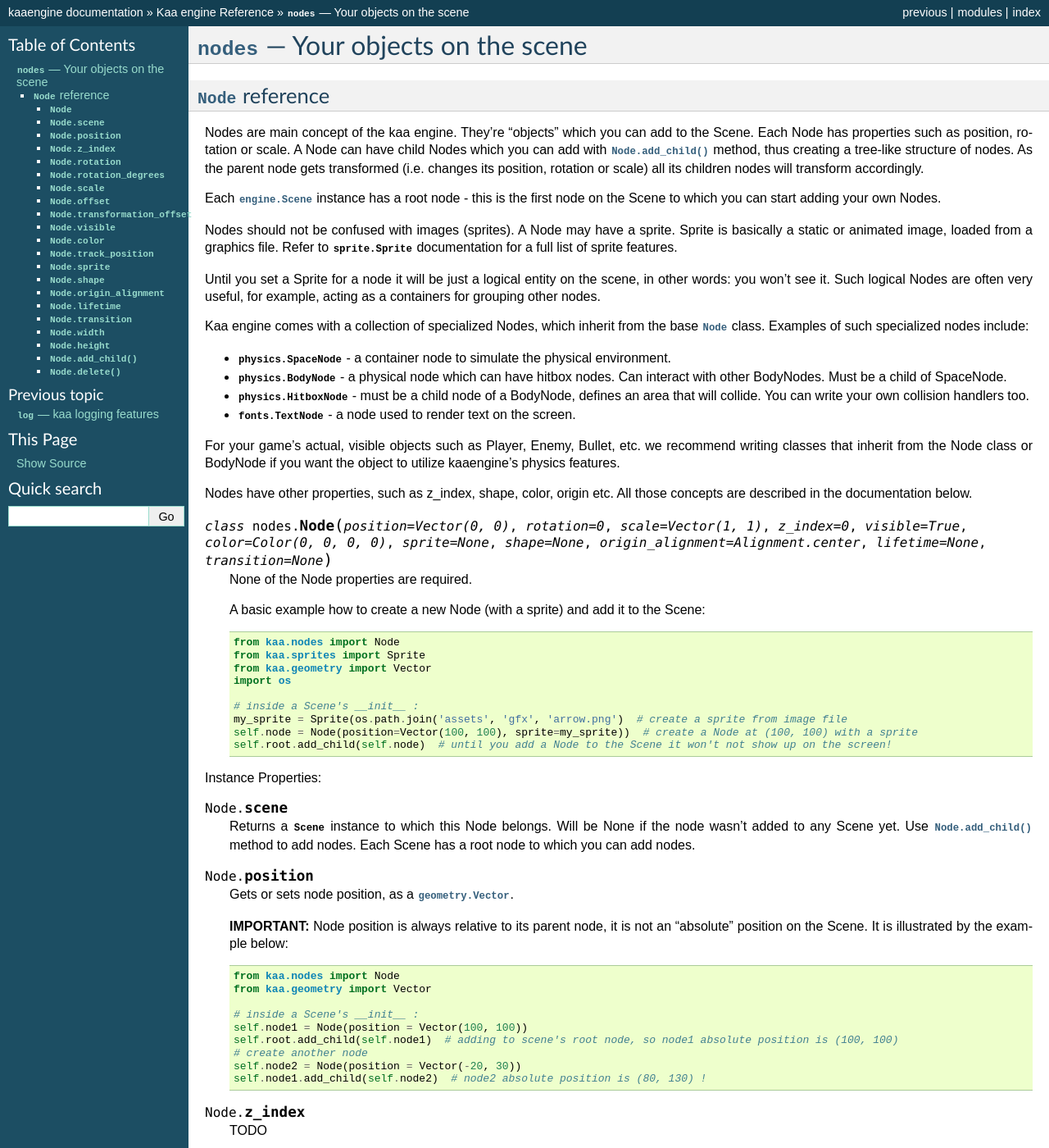
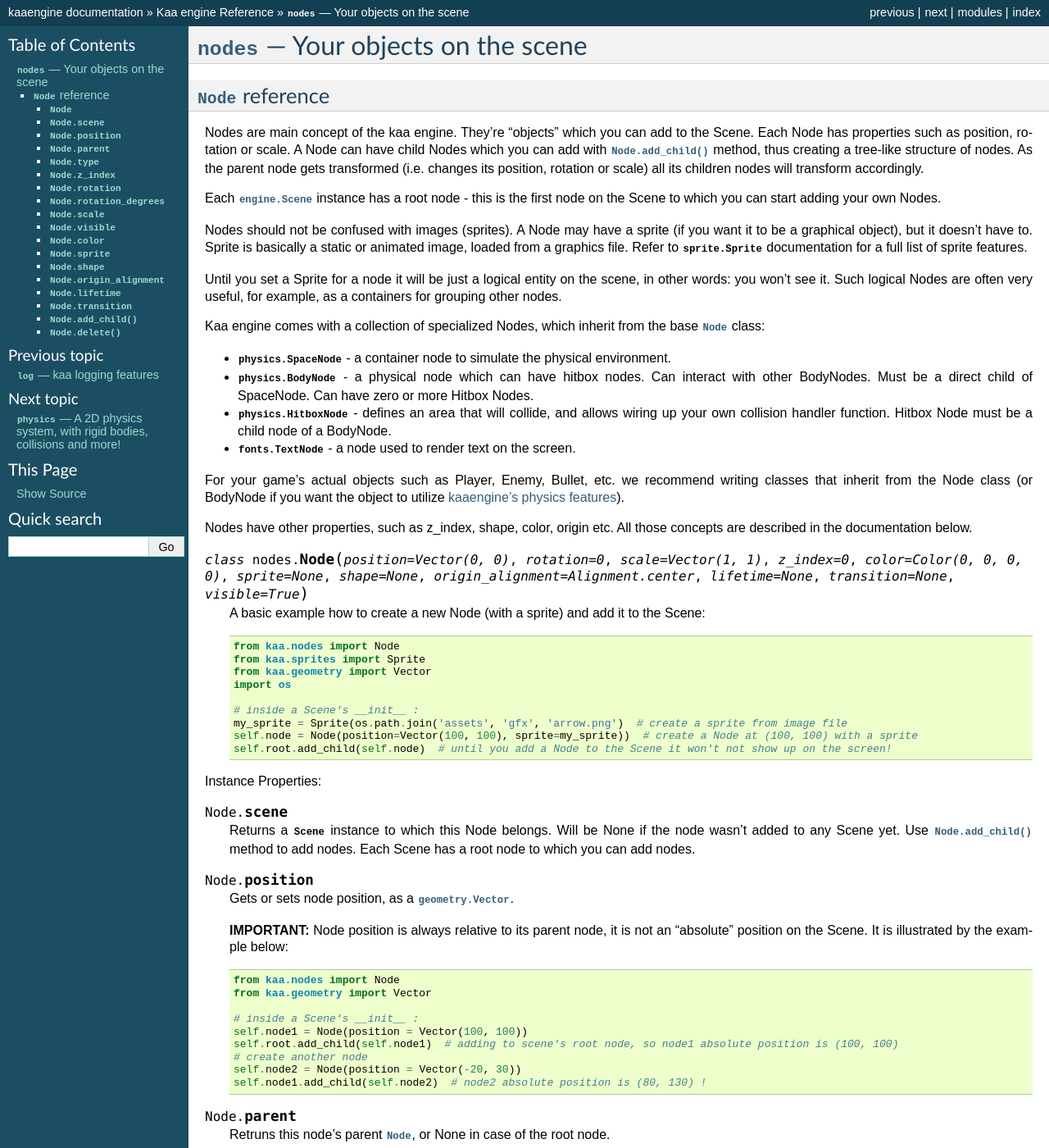
Before and after one commit to kaaengine/kaa, a Sphinx documentation site: the page built from docs/reference/nodes.rst, in a window 1280 px wide and 1400 px high. Shown: the whole window at 82% size. Built offline with Sphinx 7.4.7, drawn with Linux system fonts in a browser that asks for light colours; some of the changed text lies outside the part shown.

Commit message:
progress on nodes document

```diff
--- a/docs/reference/index.rst
+++ b/docs/reference/index.rst
@@ -12,6 +12,7 @@
     input
     log
     nodes
+    physics
 
 All kaa imports cheat sheet
 ---------------------------
--- a/docs/reference/nodes.rst
+++ b/docs/reference/nodes.rst
@@ -15,30 +15,27 @@
 Each :class:`engine.Scene` instance has a root node - this is the first node on the Scene to which you can start adding
 your own Nodes.
 
-Nodes should not be confused with images (sprites). A Node may have a sprite. Sprite is basically a static
-or animated image, loaded from a graphics file. Refer to :class:`sprite.Sprite` documentation for a full list of sprite
-features.
+Nodes should not be confused with images (sprites). A Node may have a sprite (if you want it to be a graphical object),
+but it doesn't have to. Sprite is basically a static or animated image, loaded from a graphics file. Refer to
+:class:`sprite.Sprite` documentation for a full list of sprite features.
 
 Until you set a Sprite for a node it will be just a logical entity on the scene, in other words: you won't see it. Such
-logical Nodes are often very useful, for example, acting as a containers for grouping other nodes.
+logical Nodes are often very useful, for example, as a containers for grouping other nodes.
 
-Kaa engine comes with a collection of specialized Nodes, which inherit from the base :class:`Node` class. Examples of such
-specialized nodes include:
+Kaa engine comes with a collection of specialized Nodes, which inherit from the base :class:`Node` class:
 
 * :class:`physics.SpaceNode` - a container node to simulate the physical environment.
-* :class:`physics.BodyNode` - a physical node which can have hitbox nodes. Can interact with other BodyNodes. Must be a child of SpaceNode.
-* :class:`physics.HitboxNode` - must be a child node of a BodyNode, defines an area that will collide. You can write your own collision handlers too.
+* :class:`physics.BodyNode` - a physical node which can have hitbox nodes. Can interact with other BodyNodes. Must be a direct child of SpaceNode. Can have zero or more Hitbox Nodes.
+* :class:`physics.HitboxNode` - defines an area that will collide, and allows wiring up your own collision handler function. Hitbox Node must be a child node of a BodyNode.
 * :class:`fonts.TextNode` - a node used to render text on the screen.
 
-For your game's actual, visible objects such as Player, Enemy, Bullet, etc. we recommend writing classes that inherit from
-the Node class or BodyNode if you want the object to utilize kaaengine's physics features.
+For your game's actual objects such as Player, Enemy, Bullet, etc. we recommend writing classes that inherit from
+the Node class (or BodyNode if you want the object to utilize :doc:`kaaengine's physics features </reference/physics>`).
 
 Nodes have other properties, such as z_index, shape, color, origin etc. All those concepts are described in the
 documentation below.
 
-.. class:: Node(position=Vector(0,0), rotation=0, scale=Vector(1, 1), z_index=0, visible=True, color=Color(0,0,0,0), sprite=None, shape=None, origin_alignment=Alignment.center, lifetime=None, transition=None)
-
-    None of the Node properties are required.
+.. class:: Node(position=Vector(0,0), rotation=0, scale=Vector(1, 1), z_index=0, color=Color(0,0,0,0), sprite=None, shape=None, origin_alignment=Alignment.center, lifetime=None, transition=None, visible=True)
 
     A basic example how to create a new Node (with a sprite) and add it to the Scene:
 
@@ -80,68 +79,98 @@
         self.node2 = Node(position = Vector(-20, 30))
         self.node1.add_child(self.node2)  # node2 absolute position is (80, 130) !
 
+.. _Node.parent:
+.. attribute:: Node.parent
 
+    Retruns this node's parent :class:`Node`, or None in case of the root node.
+
+.. _Node.type:
+.. attribute:: Node.type
+
+    Returns Node type. TODO: what is it?
+
+.. _Node.z_index:
 .. attribute:: Node.z_index
 
-    TODO
+    Gets or sets node z_index (integer). Nodes with higher z_index will overlap those with lower z_index when drawn
+    on the screen.
 
+.. _Node.rotation:
 .. attribute:: Node.rotation
 
-    TODO
+    Gets or sets node rotation, in radians.
 
+    Changing node rotation will make the node rotate around its origin point. Read more about
+    :ref:`Node origin points <Node.origin_alignment>`.
+
+    .. code-block:: python
+
+        import math
+        from kaa.nodes import Node
+        from kaa.geometry import Vector
+
+        # inside a Scene's __init__ :
+        self.node1 = Node(position = Vector(100, 100), sprite=self.my_sprite)
+        self.root.add_child(self.node1)
+        self.node1.rotation = -math.pi / 4
+
+.. _Node.rotation_degrees:
 .. attribute:: Node.rotation_degrees
 
-    TODO
+    Gets or sets node rotation, in degrees (as float).
 
+    Changing node rotation will make the node rotate around its origin point. Read more about
+    :ref:`Node origin points <Node.origin_alignment>`.
+
+.. _Node.scale:
 .. attribute:: Node.scale
 
-    TODO
+    Gets or sets the node scale, as :class:`geometry.Vector`.
 
-.. attribute:: Node.offset
+    .. code-block:: python
 
-    TODO
+        import math
+        from kaa.nodes import Node
+        from kaa.geometry import Vector
 
-.. attribute:: Node.transformation_offset
+        # inside a Scene's __init__ :
+        self.node1 = Node(position = Vector(100, 100), sprite=self.my_sprite)
+        self.root.add_child(self.node1)
+        self.node1.scale = Vector(2, 0.5)  # stretch the node by a factor of 2 in the X axis and shrink it by a factor of 0.5 in the Y axis
 
-    TODO
 
+.. _Node.visible:
 .. attribute:: Node.visible
 
     TODO
 
+.. _Node.color:
 .. attribute:: Node.color
 
     TODO
 
-.. attribute:: Node.track_position
-
-    TODO
-
+.. _Node.sprite:
 .. attribute:: Node.sprite
 
     TODO
 
+.. _Node.shape:
 .. attribute:: Node.shape
 
     TODO
 
+.. _Node.origin_alignment:
 .. attribute:: Node.origin_alignment
 
     TODO
 
+.. _Node.lifetime:
 .. attribute:: Node.lifetime
 
     TODO
 
+.. _Node.transition:
 .. attribute:: Node.transition
-
-    TODO
-
-.. attribute:: Node.width
-
-    TODO
-
-.. attribute:: Node.height
 
     TODO
 
--- /dev/null
+++ b/docs/reference/physics.rst
@@ -0,0 +1,7 @@
+:mod:`physics` --- A 2D physics system, with rigid bodies, collisions and more!
+===============================================================================
+.. module:: physics
+    :synopsis: A 2D physics system, with rigid bodies, collisions and more!
+
+
+TODO
```
Also changed, not shown: other parts of docs/reference/nodes.rst (+2 -0 lines).
